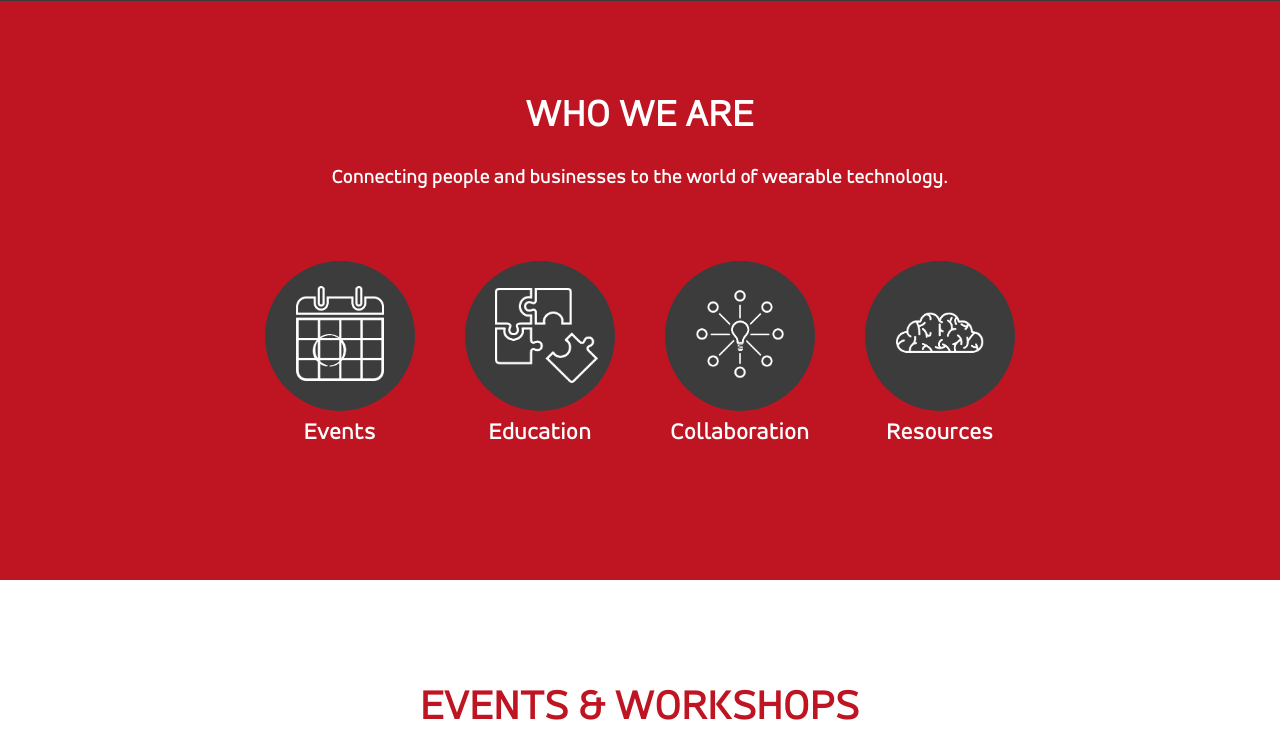
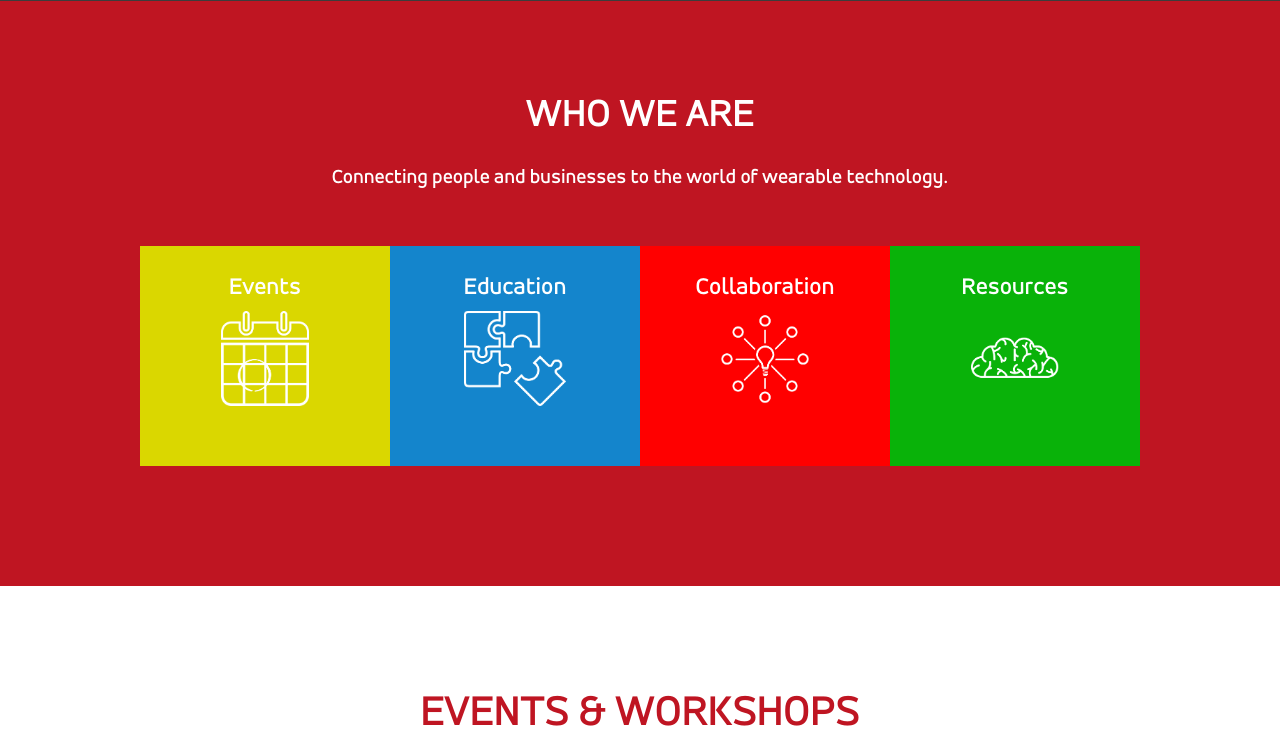
Before and after one commit to scottchen18/wearables, a CodeIgniter app: page /index.php/main/index in a window 1280 px wide. Shown: the part 722-1457 px from the top of the page. Run offline with CodeIgniter, Linux system fonts and the light colour scheme; some libraries are stand-ins or nearby versions.

Commit message:
box thing

```diff
--- a/application/assets/css/style.css
+++ b/application/assets/css/style.css
@@ -33,9 +33,13 @@ h1{
 	font-weight:200;
 	font-family: accordAlt;
 }
+.nopadd{
+	padding:0px !important;
+}
 .nopaddt{
 	padding-top:0px !important;
 	padding-bottom:0px !important;
+
 }
 h1.red{
 	font-weight:100;
@@ -99,10 +103,7 @@ h1.red{
 .logo_title{
 	width:550px;
 }
-.img_h{
-	height:95px;
-	margin-top:25px;
-}
+
 .e_img{
 	border-radius:5px;
 }
@@ -165,6 +166,27 @@ a.custom2:hover{
 	margin-top:10px;
 	text-align:center;
 	font-family: accordAlt;
+	position:absolute;
+	width:100%;
+}
+.sub_h2{
+	margin-top:225px;
+	position:absolute;
+	width:100%;
+	color:white;
+	font-weight:100;
+	font-size:24px;
+	text-align:center;
+	font-family: accordAlt;
+}
+.img_h{
+	height:95px;
+
+}
+.img_s{
+	position:absolute;
+	margin-top:45px;
+	width:100%;
 }
 .sub_h_img{
 	width:150px;
@@ -274,7 +296,7 @@ display: inline-block;
 	cursor:hand;
 }
 .static_full{
-	min-height:100%;
+	min-height:100%;f
 	width:100%;
 	background:#bf1522;
 	text-align:center;
@@ -290,3 +312,10 @@ display: inline-block;
 	line-height:50px;
 	margin:0 auto;
 }
+.wwa_s{
+	position:relative;
+	padding:20px 0px;
+	overflow:hidden;
+	height:220px;
+
+}
--- a/application/assets/js/function.js
+++ b/application/assets/js/function.js
@@ -91,7 +91,7 @@ function scroll_navigation(){
 	var page = $(this).attr('rel');
 	$('html, body').animate({
 	    scrollTop: $('#'+page).offset().top - 60
-	}, 2000);
+	}, 1200);
 }
 
 function jump_page(page){
--- a/application/views/headers/header.php
+++ b/application/views/headers/header.php
@@ -6,8 +6,8 @@
 
     <title><?php echo $title;?></title>
 
-    <link rel="stylesheet" href="<?php echo base_url();?>application/assets/css/foundation.css?v=1" />
-	<link rel="stylesheet" href="<?php echo base_url();?>application/assets/css/style.css" />
+    <link rel="stylesheet" href="<?php echo base_url();?>application/assets/css/foundation.css?v=2" />
+	<link rel="stylesheet" href="<?php echo base_url();?>application/assets/css/style.css?v=2" />
 	<script src="<?php echo base_url();?>application/assets/js/jquery.js"></script>
 	<script src="<?php echo base_url();?>application/assets/js/config.js"></script>
 	<?php echo $meta;?>
--- a/application/views/main/landing.php
+++ b/application/views/main/landing.php
@@ -47,34 +47,52 @@ background-position: 50% 0%;" class="landing">
 			</p>
 		</div>
 	</div>
-	<section style="max-width:50em;margin:40px auto;">
+	<section style="margin:40px auto;">
 	<div class="row">
-		<div class="small-6 medium-3 columns s_center">
-			<div class="sub_h_img">
-				<img class="img_h" src="<?php echo base_url();?>application/assets/img/calendar.png">
+		<div class="small-6 medium-3 columns s_center nopadd">
+			<div class="wwa_s" style="background:#DAD700">
+				<div class="sub_h1">Events</div>
+				<div class="s_center img_s">
+					<img class="img_h" src="<?php echo base_url();?>application/assets/img/calendar.png">
+				</div>
+				<div class="sub_h2">Loreum Ipsum</div>
+
 			</div>
-			<div class="sub_h1">Events</div>
 		</div>
 
-		<div class="small-6 medium-3 columns s_center">
-			<div class="sub_h_img">
-				<img class="img_h"  style="margin:27px 0px 0px 13px" src="<?php echo base_url();?>application/assets/img/puzzle.png">
+		<div class="small-6 medium-3 columns s_center nopadd">
+			<div class="wwa_s" style="background:#1485CC">
+				<div class="sub_h1">Education</div>
+				<div class="s_center img_s">
+					<img class="img_h"  src="<?php echo base_url();?>application/assets/img/puzzle.png">
+				</div>
+				<div class="sub_h2">Loreum Ipsum</div>
+
 			</div>
-			<div class="sub_h1">Education</div>
 		</div>
 
-		<div class="small-6 medium-3 columns s_center">
-			<div class="sub_h_img">
-				<img class="img_h"  src="<?php echo base_url();?>application/assets/img/bulb.png">
+		<div class="small-6 medium-3 columns s_center nopadd">
+			<div class="wwa_s" style="background:#FF0000">
+				<div class="sub_h1">Collaboration</div>
+				<div class="s_center img_s">
+					<img class="img_h"  src="<?php echo base_url();?>application/assets/img/bulb.png">
+				</div>
+				<div class="sub_h2">Loreum Ipsum</div>
+
 			</div>
-			<div class="sub_h1">Collaboration</div>
+
 		</div>
 
-		<div class="small-6 medium-3 columns s_center">
-			<div class="sub_h_img">
-				<img class="img_h"  src="<?php echo base_url();?>application/assets/img/brain.png">
+		<div class="small-6 medium-3 columns s_center nopadd">
+			<div class="wwa_s" style="background:#09B209">
+				<div class="sub_h1">Resources</div>
+				<div class="s_center img_s">
+					<img class="img_h"  src="<?php echo base_url();?>application/assets/img/brain.png">
+				</div>
+				<div class="sub_h2">Loreum Ipsum</div>
+
 			</div>
-			<div class="sub_h1">Resources</div>
+
 		</div>
 	</div>
 
@@ -218,15 +236,18 @@ background-position: 50% 0%;" class="landing">
 </section>
 
 <script>
-// $('.video_container').hover(function(){
-// 	$(this).find('.video_screen').animate({marginTop:'+=210px'},200,function(){});
-// 	$(this).find('.video_title').show();
-//
-// 	},function(){
-// 	$(this).find('.video_title').hide();
-// 	$(this).find('.video_screen').animate({marginTop:'-=210px'},200);
-// 	}
-// );
+//tile effect
+$('.wwa_s').hover(function(){
+	$(this).find('.sub_h1').animate({marginTop:'-=80px'},200,function(){});
+	$(this).find('.img_s').animate({marginTop:'-=10px'},400,function(){});
+	$(this).find('.sub_h2').animate({marginTop:'-=80px'},200,function(){});
+
+	},function(){
+		$(this).find('.sub_h1').animate({marginTop:'+=80px'},200,function(){});
+		$(this).find('.img_s').animate({marginTop:'+=10px'},400,function(){});
+		$(this).find('.sub_h2').animate({marginTop:'+=80px'},200,function(){});
+	}
+);
 
 $('.play_video').click(function(){show_video($(this).attr('data-rel'));});
 $('.featured_story').click(function(){location.href=baseUrl+'/feature';});
```
